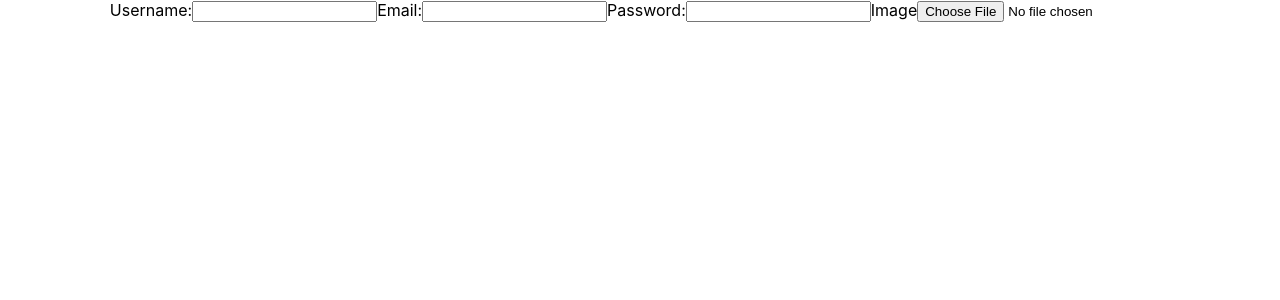
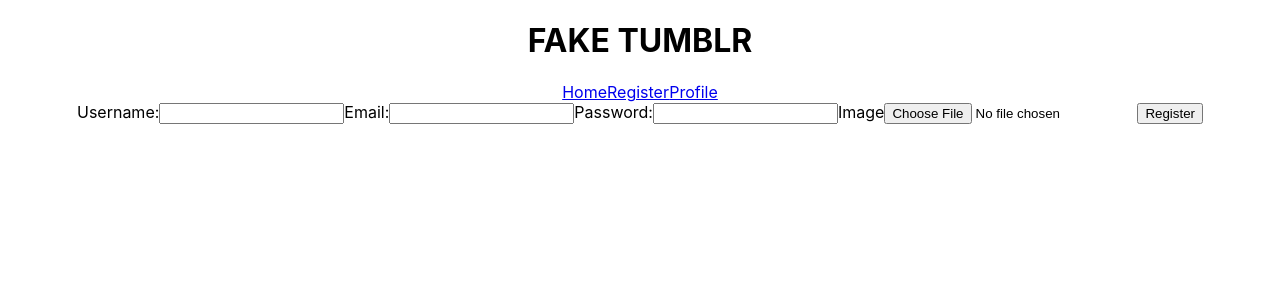
Before and after one commit to Germs31/Blog-app-react, a React (Create React App) app in the folder blog-app/: page /register in a window 1280 px wide. Shown: the top 300 px of the page. Built offline with nearby package versions, Linux system fonts and the light colour scheme.

Commit message:
navbar component set

```diff
--- a/blog-app/src/App.js
+++ b/blog-app/src/App.js
@@ -2,13 +2,14 @@ import React from 'react'
 import Login from './Login'
 import Register from './Register';
 import Profile from './Profile'
-import { Route, Switch } from 'react-router-dom'
+import Navbar from './components/Navbar'
+import { Route, Switch, NavLink, Redirect } from 'react-router-dom'
 import './App.css';
-import { throwStatement } from '@babel/types';
+
 
 class App extends React.Component{
   state={
-    username: '',
+    username: null,
     email: '',
     image: '',
     loading: true
@@ -43,7 +44,6 @@ class App extends React.Component{
 
   register = async (data) => {
     try{
-
       const registerResponse = await fetch('http://localhost:8000/user/register',{
         method: 'POST',
         credential: 'inculde',
@@ -72,14 +72,19 @@ class App extends React.Component{
   render(){
     return (
       <div className="App">
+        <h1>FAKE TUMBLR</h1>
+        <Navbar />
         <Switch>
           <Route exact path="/" render={(props) => <Login {...props} logIn={this.logIn}/>}/>
           <Route exact path="/register" render={(props) => <Register {...props} register={this.register}/>}/>
-          <Route exact path="/profile" render={(props) => <Profile {...props} userInfo={this.state}/>}/>
+          <Route exact path="/profile" render={(props) => this.state.username ? <Profile {...props} userInfo={this.state}/> : <Redirect to='/' />}/>
         </Switch>
       </div>
     )
   }
 }
 
+
+
+
 export default App;
--- a/blog-app/src/Login/index.js
+++ b/blog-app/src/Login/index.js
@@ -1,4 +1,5 @@
 import React from 'react'
+import {Link} from 'react-router-dom'
 
 class Login extends React.Component{
     state={
@@ -7,17 +8,15 @@ class Login extends React.Component{
     }
 
     handleChange = (e) => {
-        console.log(e.target)
         this.setState({[e.target.name]: e.target.value})
     }
 
     handleSubmit = async (e) => {
         e.preventDefault();
-
         const login = this.props.logIn(this.state)
 
         login.then((data) =>{
-            if(data.status.message === 'success'){
+            if(data.status.message === 'Success'){
                 this.props.history.push('/profile')
             } else {
                 console.log(data, this.props)
@@ -36,6 +35,7 @@ class Login extends React.Component{
                 <label>Password</label>
                 <input type="password" name="password" onChange={this.handleChange}/>
                 <button type="submit">Login</button>
+                <Link to="/register">Sign Up</Link>
             </form>
         )
     }
--- a/blog-app/src/Profile/index.js
+++ b/blog-app/src/Profile/index.js
@@ -1,9 +1,17 @@
 import React from 'react'
 
 class Profile extends React.Component{
+    state={
+        id: 1,
+        email: '',
+        image: '',
+        username: ''
+    }
+
     render(){
+        console.log(this.state, this.props.userInfo)
         return(
-            <h1>I AM THE PROFILE</h1>
+            <h1>Welcome, {this.props.userInfo.username}</h1>
         )
     }
 }
--- a/blog-app/src/Register/index.js
+++ b/blog-app/src/Register/index.js
@@ -25,7 +25,7 @@ class Register extends React.Component{
         data.append('email', this.state.email)
         data.append('username', this.state.username)
 
-        console.log(data.enteries(), '<-- data')
+        console.log(data.entries(), '<-- data')
         for (let pair of data.entries()){
             console.log(pair[0], ', ', pair[1])
         }
@@ -33,7 +33,7 @@ class Register extends React.Component{
         const registerCall = this.props.register(data)
 
         registerCall.then((data) => {
-            if(data.status.message === "success"){
+            if(data.status.message === "Success"){
                 this.props.history.push('/profile')
             } else {
                 console.log(data)
@@ -52,6 +52,7 @@ class Register extends React.Component{
               <input type="password" name="password" onChange={this.handleChange}/>
               <label>Image</label>
               <input type="file" name="image" onChange={this.handleChange}/>
+              <button type="submit">Register</button>
           </form>
       )
   }
--- /dev/null
+++ b/blog-app/src/components/Navbar/index.js
@@ -0,0 +1,12 @@
+import React from 'react'
+import {NavLink} from 'react-router-dom'
+
+const Navbar = () =>
+  <div>
+    <NavLink exact to='/'>Home</NavLink>
+    <NavLink exact to='/register'>Register</NavLink>
+    <NavLink exact to='/profile'>Profile</NavLink>
+  </div>
+
+
+export default Navbar
```
